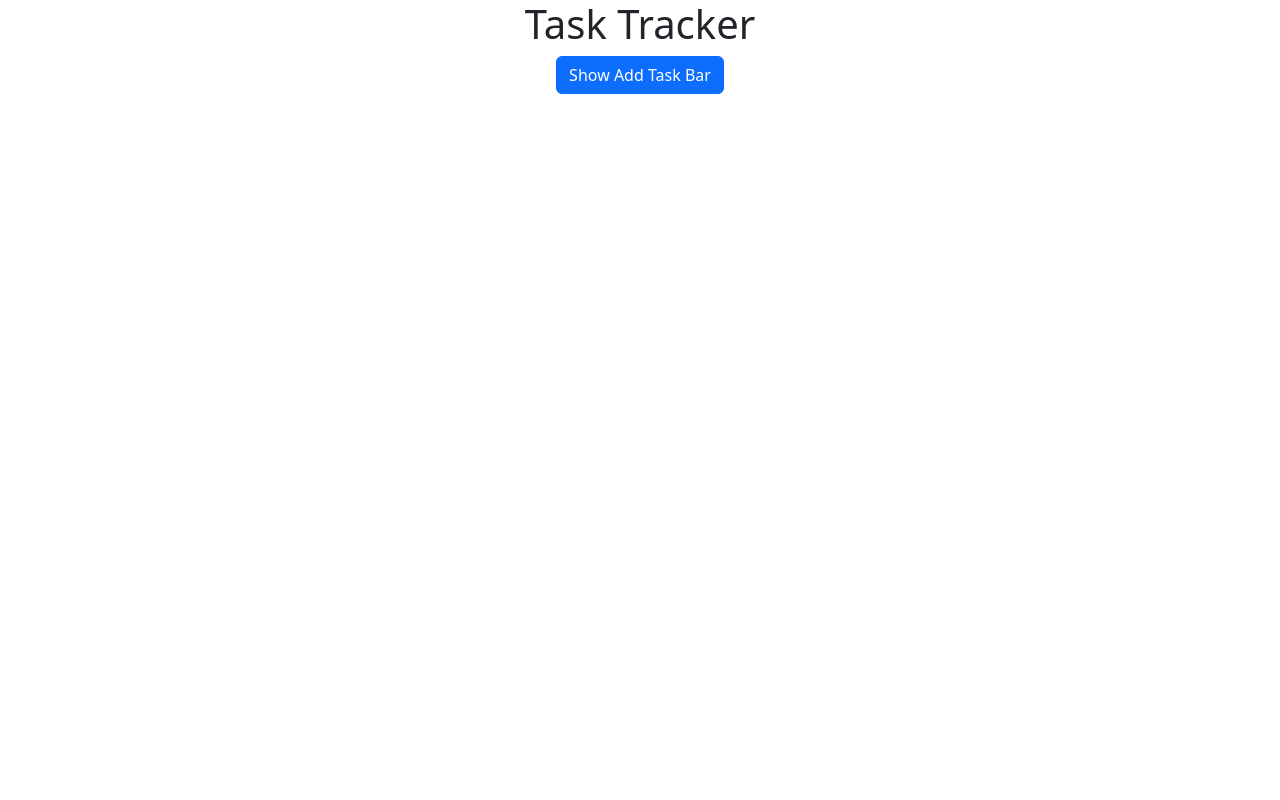
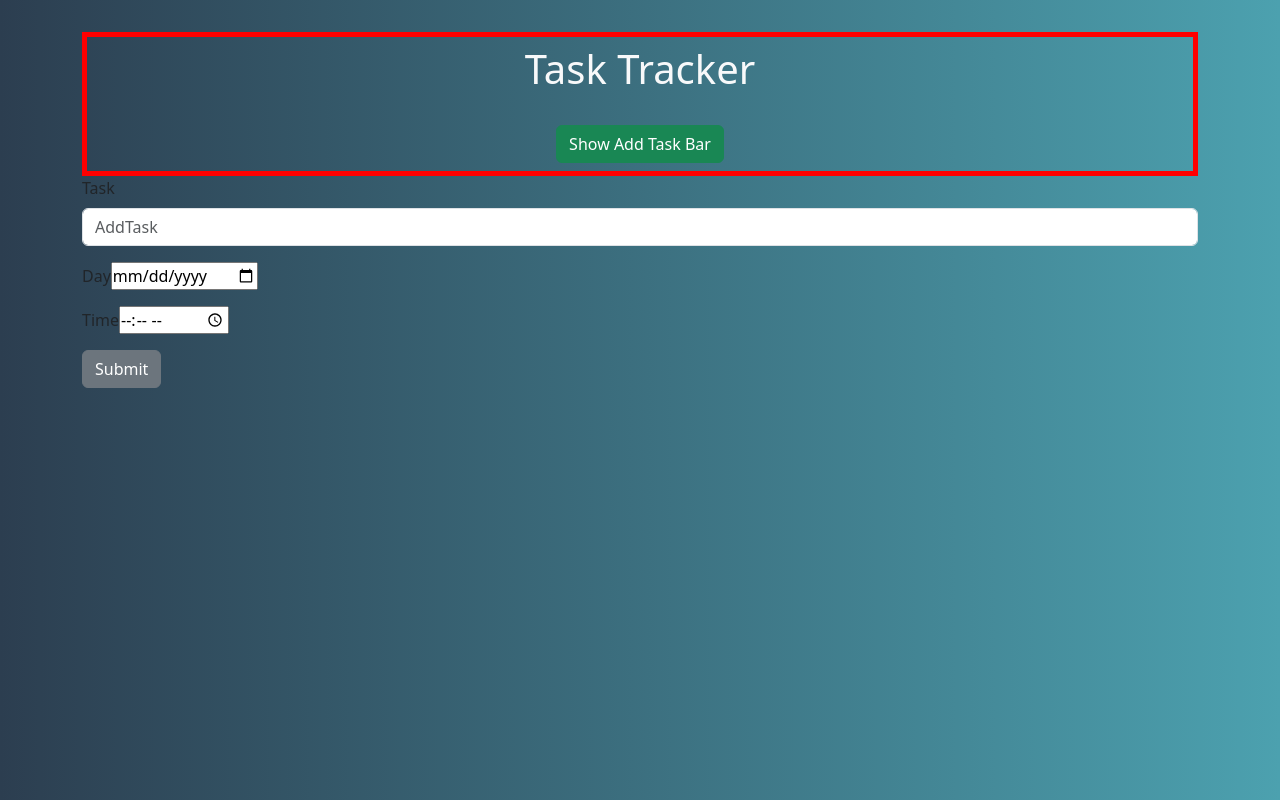
Before and after one commit to esadakman/reactjs-task-tracker, a React (Create React App) app: page / in a window 1280 px wide. Built offline with nearby package versions, Linux system fonts and the light colour scheme.

Commit message:
button toggle finish

```diff
--- a/src/App.css
+++ b/src/App.css
@@ -3,3 +3,11 @@
   padding: 0;
   box-sizing: border-box;
 }
+
+body {
+  /* background-image: linear-gradient(to right, #00b4db, #0083b0); */
+  /* background-image: linear-gradient(to right, #0f0c29, #302b63, #24243e); */
+  /* background-image: linear-gradient(95.2deg, rgba(173, 252, 234, 1) 26.8%, rgba(192, 229, 246, 1) 64%); */
+  /* background-image: linear-gradient(to right, #0099f7, #f11712); */
+  background-image: linear-gradient(to right, #2c3e50, #4ca1af);
+}
--- a/src/App.js
+++ b/src/App.js
@@ -1,13 +1,18 @@
 import "./App.css";
+import AddTask from "./components/addTask/AddTask";
 import Header from "./components/header/Header";
-
-// import { useState } from "react";
+import { Container } from "reactstrap";
+import { useState } from "react";
 
 function App() {
+  const [showAddTask, setShowAddTask] = useState(false);
+  const toggleShow = () => setShowAddTask(!showAddTask);
+
   return (
-    <div className="App  ">
-      <Header />
-    </div>
+    <Container className="App  ">
+      <Header toggleShow={toggleShow} showAddTask={showAddTask} />
+      <AddTask />
+    </Container>
   );
 }
 
--- /dev/null
+++ b/src/components/addTask/AddTask.css
@@ -0,0 +1,4 @@
+.react-date-picker {
+    width: 15rem;
+    text-align: center;
+}
--- a/src/components/addTask/AddTask.js
+++ b/src/components/addTask/AddTask.js
@@ -0,0 +1,79 @@
+// import { useState } from "react";
+
+import "./AddTask.css";
+import { Button, Form, FormGroup, Input, Label } from "reactstrap";
+import { useState } from "react";
+
+const AddTask = () => {
+  const [text, setText] = useState("");
+  // const [day, setDay] = useState("");
+  const [time, setTime] = useState("");
+  const [datetime, setDatetime] = useState("");
+  // console.log(text);
+  // console.log(time);
+  // console.log(datetime);
+  const onSubmit = (e) => {
+    e.preventDefault();
+  };
+
+  return (
+    <div className="AddTask">
+      <Form className="form" onSubmit={onSubmit}>
+        <FormGroup>
+          <Label htmlFor="task">Task</Label>
+          <Input
+            id="task"
+            name="text"
+            type="text"
+            placeholder="AddTask"
+            required
+            value={text}
+            onChange={(e) => setText(e.target.value)}
+          />
+        </FormGroup>
+        <FormGroup>
+          <label htmlFor="day">Day</label>
+
+          <input
+            id="day"
+            name="day"
+            type="date"
+            required
+            value={datetime}
+            onChange={(e) => setDatetime(e.target.value)}
+          />
+        </FormGroup>
+        <FormGroup>
+          <label htmlFor="times">Time</label>
+          <input
+            id="times"
+            name="times"
+            type="time"
+            required
+            value={time}
+            onChange={(e) => setTime(e.target.value)}
+          />
+        </FormGroup>
+        <Button>Submit</Button>
+      </Form>
+    </div>
+  );
+};
+
+export default AddTask;
+
+// import DatePicker from "react-date-picker";
+//         const [value, onChange] = useState(new Date());
+//         <DatePicker
+//           className="  bg-light rounded-5"
+//           onChange={onChange}
+//           value={value}
+//         />
+
+// <div>
+//   <DatePicker
+//     className="dP  bg-light rounded-5"
+//     onChange={onChange}
+//     value={value}
+//   />
+// </div>
--- /dev/null
+++ b/src/components/header/Buttons.js
@@ -0,0 +1,22 @@
+import { Button } from "reactstrap";
+
+function Buttons({ toggleShow, text, color }) {
+  return (
+    <div className="container text-center mt-4">
+      <Button color={color} onClick={toggleShow}>
+        {text}
+      </Button>
+    </div>
+  );
+}
+
+export default Buttons;
+
+// const [show, setShow] = useState(true);
+// console.log(show);
+// <button
+// className="btn btn-primary"
+// onClick={() => setShow((prevState) => !prevState)}>
+// {show ? "Show" : "Hide"}
+// </button>;
+// <button className="btn btn-dark" onClick={() => setShow(!show)}>Show</button>
--- /dev/null
+++ b/src/components/header/Header.css
@@ -0,0 +1,16 @@
+.containers {
+    border: 5px solid red;
+    width: fit-content;
+    margin-top: 2rem;
+    padding: .5rem;
+
+}
+
+.btn {
+
+    transition: all .5s ease !important;
+}
+
+.btn:hover {
+    transform: scale(1.2);
+}
--- a/src/components/header/Header.js
+++ b/src/components/header/Header.js
@@ -1,34 +1,17 @@
-import { useState } from "react";
-import { Button } from "reactstrap";
-const Header = () => {
-  const [task, setTask] = useState(false);
-
-  const btnChange = (e) => {
-    setTask(!task);
-    task
-      ? (e.target.className = "btn btn-danger  ")
-      : (e.target.className = "btn btn-success  ");
-    console.log(e.target);
-  };
-
+import "./Header.css";
+import { Container } from "reactstrap";
+import Buttons from "./Buttons";
+const Header = ({ toggleShow, showAddTask }) => {
   return (
-    <div className="d-flex flex-column justify-content-center align-items-center">
-      <h1>Task Tracker</h1>
-      <div>
-        <Button color="primary" onClick={btnChange}>
-          Show Add Task Bar
-        </Button>
-      </div>
-    </div>
+    <Container className="containers  d-flex flex-column align-items-center ">
+      <h1 className="text-light">Task Tracker</h1>
+      <Buttons
+        color={showAddTask ? "danger" : "success"}
+        text={showAddTask ? "Close Add Task Bar" : "Show Add Task Bar"}
+        toggleShow={toggleShow}
+      />
+    </Container>
   );
 };
 
 export default Header;
-
-// import DatePicker from "react-date-picker";
-//         const [value, onChange] = useState(new Date());
-//         <DatePicker
-//           className="  bg-light rounded-5"
-//           onChange={onChange}
-//           value={value}
-//         />
```
Also changed, not shown: src/components/header/Button.js (deleted).
